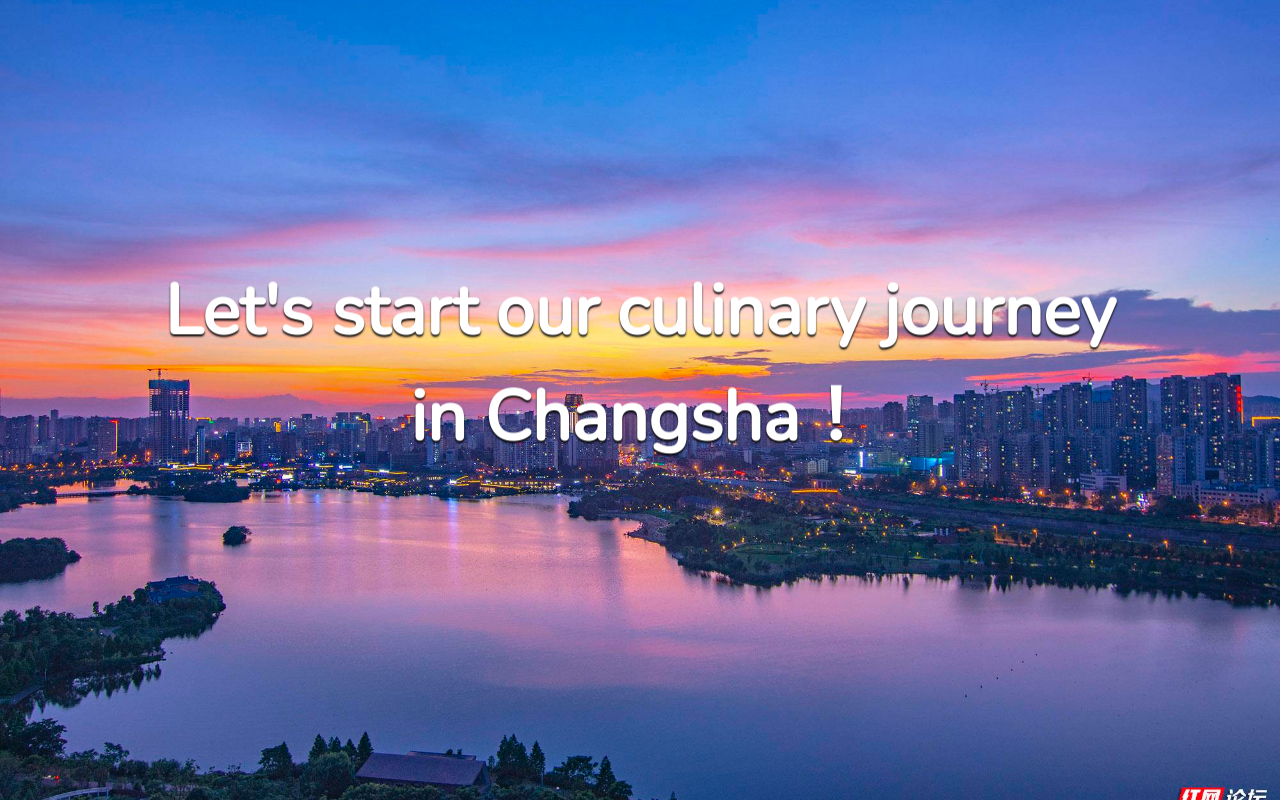
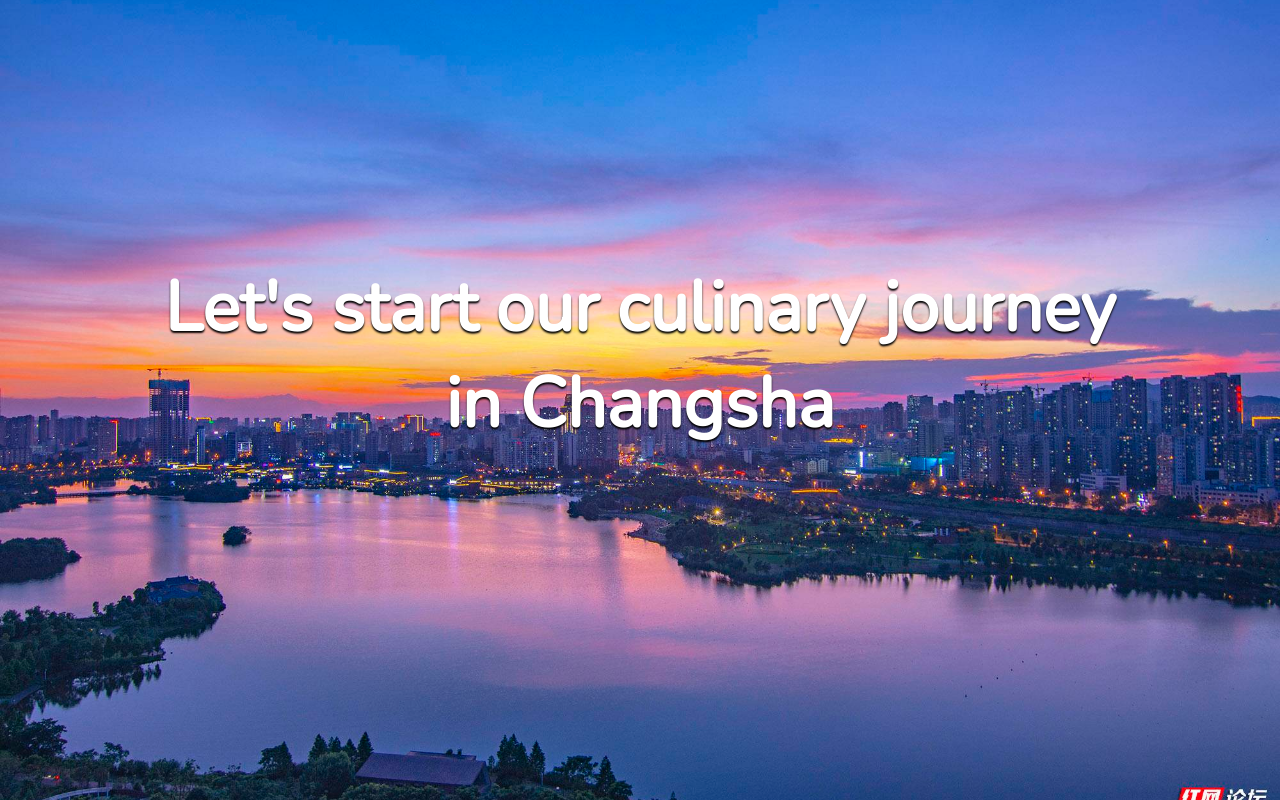
Before and after one commit to HugoYing/changsha_city, a plain HTML site: page city-main/index.html in a window 1280 px wide. Drawn offline with nearby package versions, Linux system fonts and the light colour scheme; some packages are replaced by stand-ins of ours.

Commit message:
Update index.html

```diff
--- a/city-main/index.html
+++ b/city-main/index.html
@@ -9,7 +9,7 @@
   </head>
   <body>
 <div id="title" class="slide header">
-  <h1>Let's start our culinary journey in Changsha！</h1>
+  <h1>Let's start our culinary journey in Changsha</h1>
 </div>
 
 <div id="slide1" class="slide">
```
